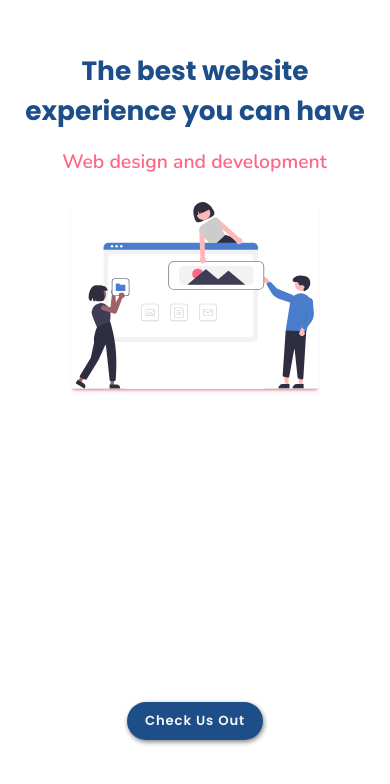
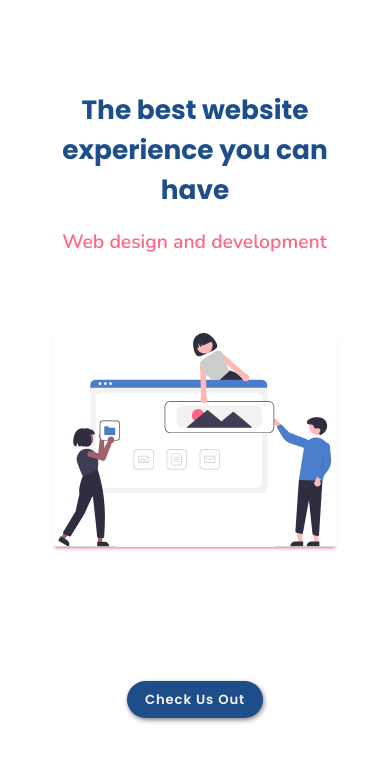
Before and after one commit to soumikmofficial/pure_HTML_CSS-website, a plain HTML site: page index.html in a window 390 px wide. Shown: the part 60-844 px from the top of the page. Drawn offline with nearby package versions, Linux system fonts and the light colour scheme.

Commit message:
hero take

```diff
--- a/styles2.css
+++ b/styles2.css
@@ -162,16 +162,15 @@ label {
     display: flex;
     flex-direction: column;
     padding: 3rem 2rem;
-    /* justify-content: space-between; */
+    justify-content: space-around;
     align-items: center;
-    position: relative;
   }
 
   .hero-left {
     display: flex;
     flex-direction: column;
     align-items: center;
-    width: 100%;
+    width: 80%;
     text-align: center;
   }
 
@@ -187,17 +186,17 @@ label {
   .hero-right {
     width: 100%;
     text-align: center;
-    margin-top: 3rem;
+    padding-bottom: 6rem;
   }
 
   .hero-right img {
-    width: 70%;
+    width: 80%;
     box-shadow: 0 3px 3px -2px var(--pink-color);
   }
 
   .extra-button {
     display: block;
-    position: absolute;
-    bottom: 5rem;
+    /* position: absolute; */
+    /* bottom: 5rem; */
   }
 }
```
